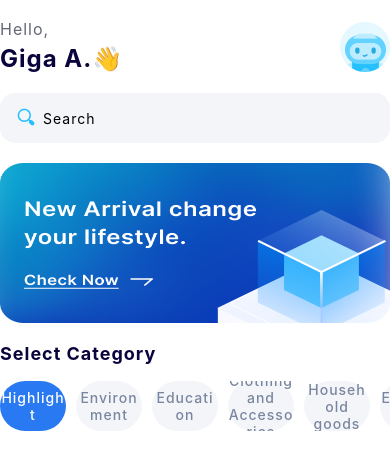
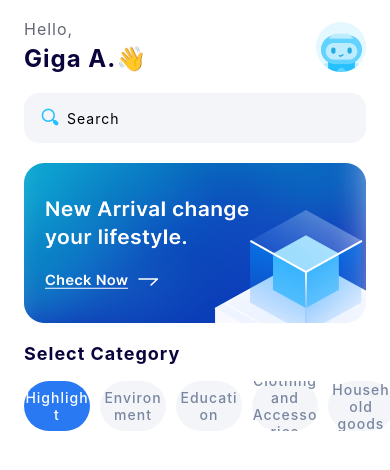
Before and after one commit to gigaamiridze/donation-app, a React Native app: screen / in a window 390 px wide. Shown: the top 470 px of the page. Built offline with nearby package versions, Linux system fonts and the light colour scheme.

Commit message:
Fixed tab item click feature and added padding horizontal for home screen sections

```diff
--- a/src/assets/styles/globalStyle.ts
+++ b/src/assets/styles/globalStyle.ts
@@ -7,6 +7,9 @@ export const globalStyle = StyleSheet.create({
   flex: {
     flex: 1,
   },
+  paddingHorizontal: {
+    paddingHorizontal: 24,
+  },
   screenContainer: {
     flex: 1,
     paddingTop: 20,
--- a/src/components/tab/Tab.tsx
+++ b/src/components/tab/Tab.tsx
@@ -14,7 +14,6 @@ function Tab(props: ITabProps) {
 
   return (
     <Pressable
-      disabled={isInactive}
       onPress={() => onPress(tabId)}
       style={[style.tab, isInactive && style.inactiveTab, tabWidth]}
     >
--- a/src/screens/home/Home.tsx
+++ b/src/screens/home/Home.tsx
@@ -30,10 +30,10 @@ function Home() {
       onPress={Keyboard.dismiss}
       accessible={false}
     >
-      <SafeAreaView style={globalStyle.screenContainer}>
+      <SafeAreaView style={[globalStyle.flex, globalStyle.backgroundWhite]}>
         <ScrollView showsVerticalScrollIndicator={false}>
           <View style={style.homeScreenContainer}>
-            <View style={style.header}>
+            <View style={[style.header, globalStyle.paddingHorizontal]}>
               <View>
                 <Text style={style.headerIntroText}>Hello,</Text>
                 <Header
@@ -47,11 +47,13 @@ function Home() {
                 style={style.profileImage}
               />
             </View>
-            <Search
-              placeholder='Search'
-              onSearch={() => {}}
-            />
-            <Pressable>
+            <View style={globalStyle.paddingHorizontal}>
+              <Search
+                placeholder='Search'
+                onSearch={() => {}}
+              />
+            </View>
+            <Pressable style={globalStyle.paddingHorizontal}>
               <Image
                 resizeMode='stretch'
                 source={require('../../assets/images/highlighted-banner.png')}
--- a/src/screens/home/style.ts
+++ b/src/screens/home/style.ts
@@ -4,6 +4,7 @@ export const style = StyleSheet.create({
   homeScreenContainer: {
     flexDirection: 'column',
     rowGap: 20,
+    paddingTop: 20,
   },
   header: {
     flexDirection: 'row',
@@ -30,6 +31,7 @@ export const style = StyleSheet.create({
   categories: {
     flexDirection: 'column',
     rowGap: 16,
+    paddingLeft: 24,
   },
   categoryItem: {
     marginRight: 10,
```
